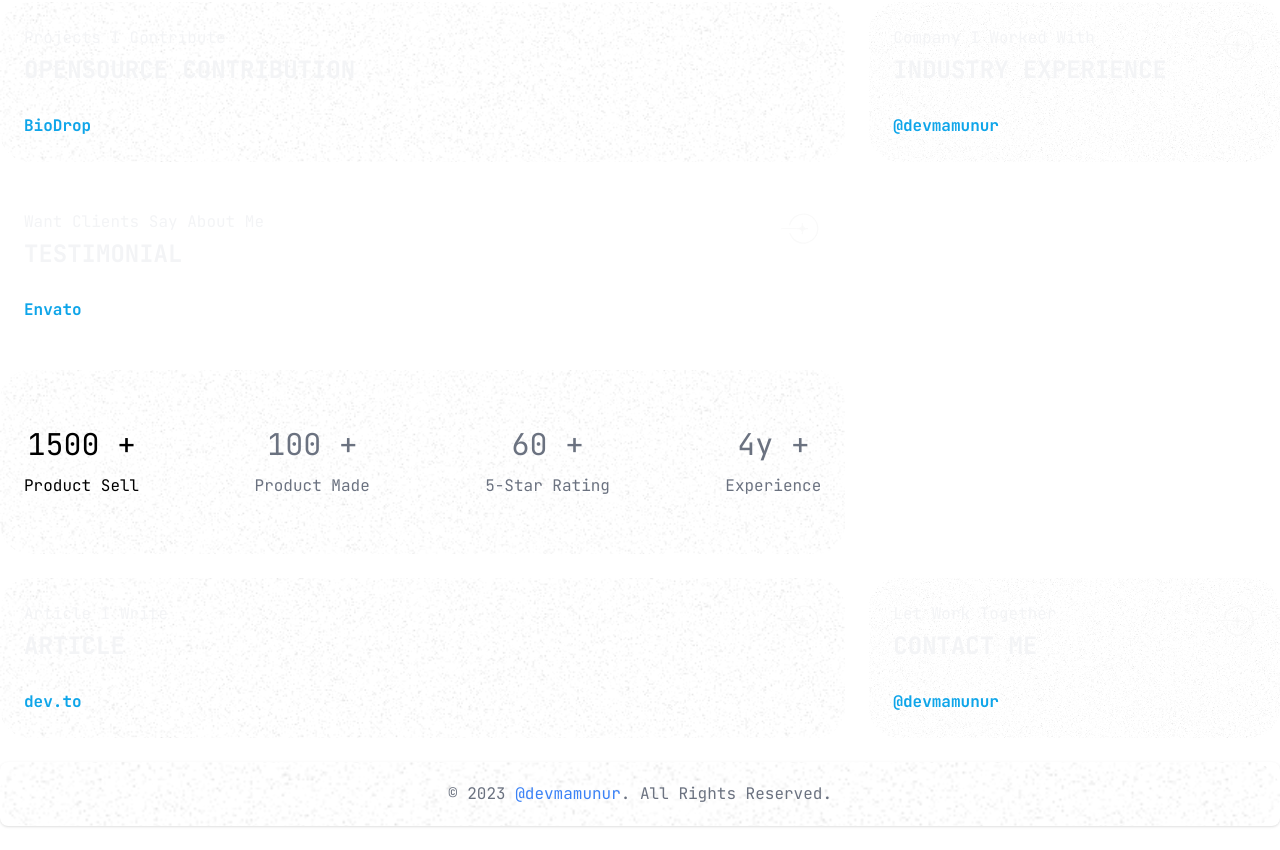
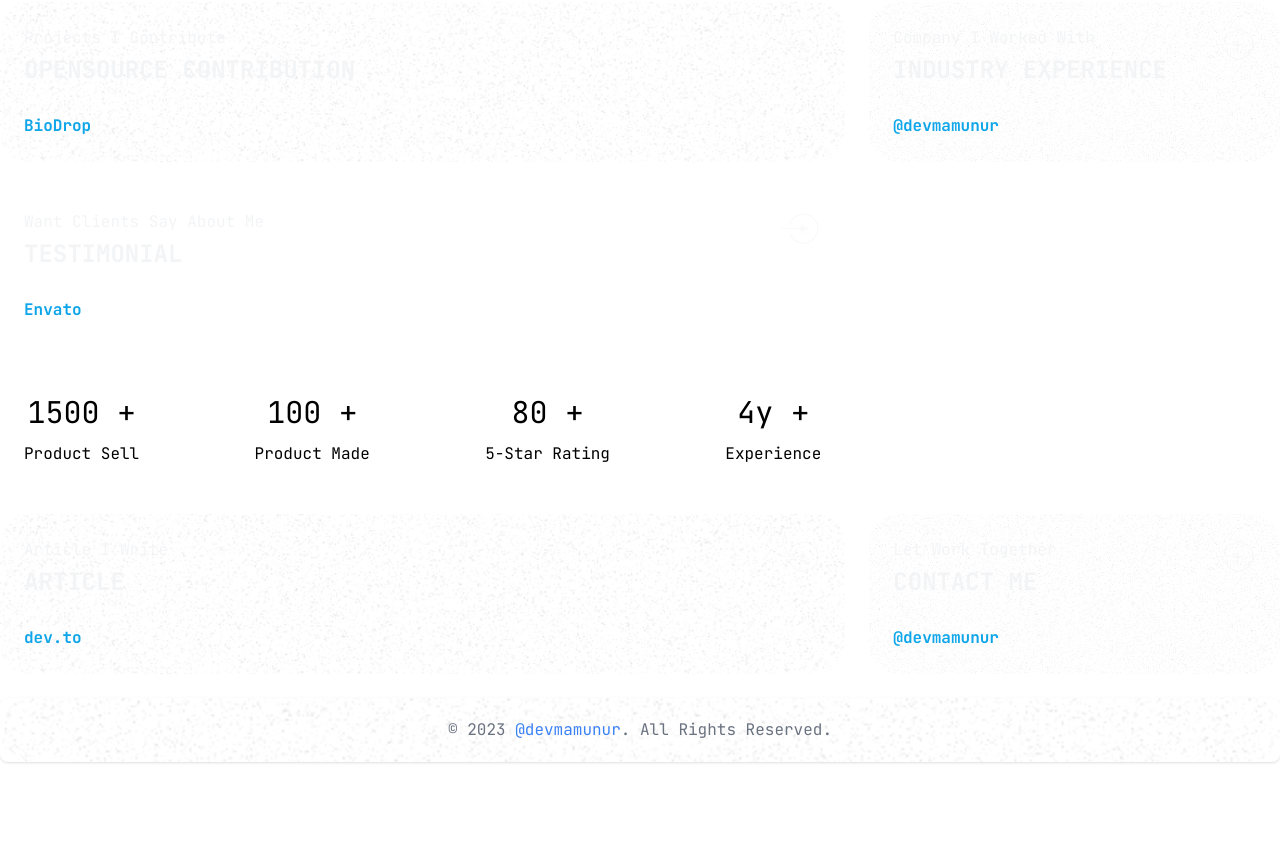
Before and after one commit to devmamunur/mamunur.dev, a Next.js app: page / in a window 1280 px wide. Shown: the part 658-1508 px from the top of the page. After the commit the page ends 1444 px from the top, so only its background shows below. Built offline with nearby package versions, Linux system fonts and the light colour scheme.

Commit message:
update StatisticCard card

```diff
--- a/src/components/Statistic/StatisticCard.tsx
+++ b/src/components/Statistic/StatisticCard.tsx
@@ -2,44 +2,39 @@ import React from 'react';
 import Image from "next/image";
 
 const StatisticCard: React.FC = () => {
+    const statistics = [
+        {
+            number : '1500 +',
+            label : 'Product Sell',
+        },
+        {
+            number : '100 +',
+            label : 'Product Made',
+        },
+        {
+            number : '80 +',
+            label : '5-Star Rating',
+        },
+        {
+            number : '4y +',
+            label : 'Experience',
+        }
+    ]
     return (
         <>
             <div className="col-span-2 section-card-wrapper">
-                <div className="bg-gradient-overlay"></div>
-                <Image
-                    className="image-overlay"
-                    src='/bg1.png'
-                    width='100'
-                    height='100'
-                    priority
-                    alt='read more'
-                />
-                <div className="section-card">
-                    <ul className="flex justify-between align-middle text-center my-8">
-                        <li className="">
-                            <span>
-                                <h3 className="dark:text-gray-200 text-3xl mb-3">1500 +</h3>
-                                <p className="dark:text-gray-400 text-1xl">Product Sell</p>
-                            </span>
-                        </li>
-                        <li className="flex items-center text-gray-500 dark:text-gray-400 space-x-2.5">
-                            <span>
-                                <h3 className="dark:text-gray-200 text-3xl mb-3">100 +</h3>
-                                <p className="dark:text-gray-400 text-1xl">Product Made</p>
-                            </span>
-                        </li>
-                        <li className="flex items-center text-gray-500 dark:text-gray-400 space-x-2.5">
-                            <span>
-                                <h3 className="dark:text-gray-200 text-3xl mb-3">60 +</h3>
-                                <p className="dark:text-gray-400 text-1xl">5-Star Rating</p>
-                            </span>
-                        </li>
-                        <li className="flex items-center text-gray-500 dark:text-gray-400 space-x-2.5">
-                            <span>
-                                <h3 className="dark:text-gray-200 text-3xl mb-3">4y +</h3>
-                                <p className="dark:text-gray-400 text-1xl">Experience</p>
-                            </span>
-                        </li>
+                <div className="section-card h-full w-full flex items-center">
+                    <ul className="flex justify-between w-full align-middle text-center">
+                        {
+                            statistics.map((item, i) =>
+                                <li key={i}>
+                                    <span>
+                                        <h3 className="dark:text-gray-200 text-3xl mb-3">{item.number}</h3>
+                                        <p className="dark:text-gray-400 text-1xl">{item.label}</p>
+                                    </span>
+                                </li>
+                            )
+                        }
                     </ul>
                 </div>
             </div>
```
